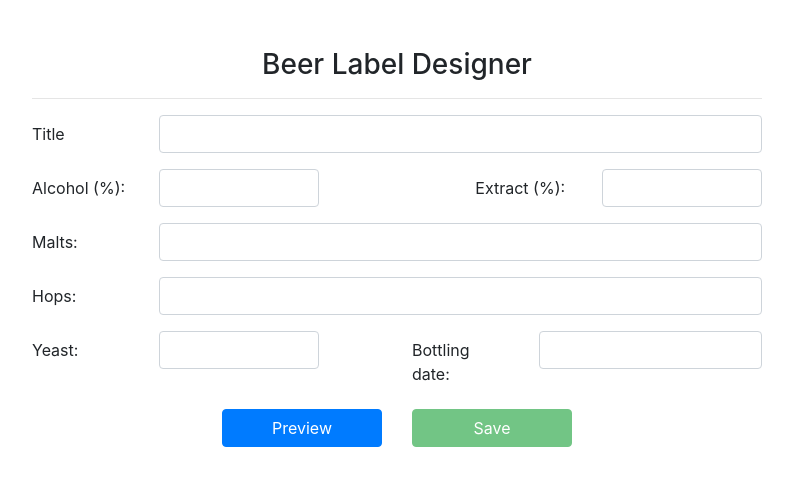
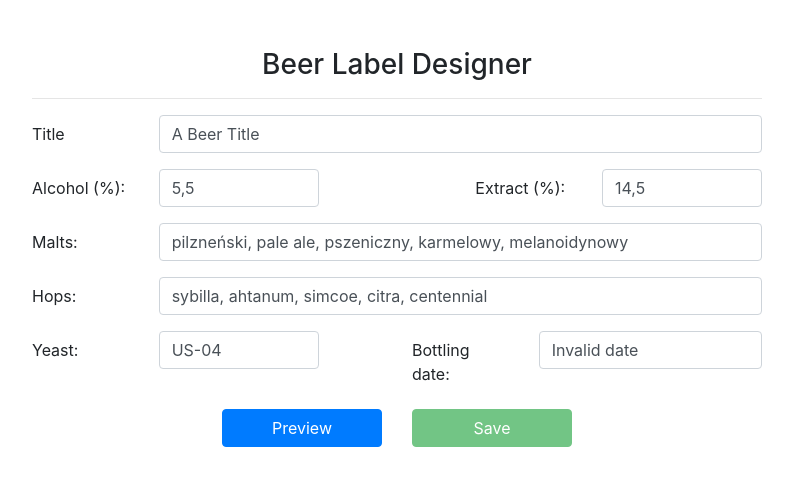
Before and after one commit to owfilip/beerlabel, an Angular app: page / in a window 1280 px wide. Shown: the top 486 px of the page, without its empty margins (243-1036 px from the left). Built offline with nearby package versions, Linux system fonts and the light colour scheme.

Commit message:
Added form submit

```diff
--- a/src/app/app.module.ts
+++ b/src/app/app.module.ts
@@ -1,4 +1,5 @@
 import { BrowserModule } from '@angular/platform-browser';
+import { FormsModule } from '@angular/forms';
 import { RouterModule, Routes } from '@angular/router';
 import { NgModule } from '@angular/core';
 import { BsDatepickerModule } from 'ngx-bootstrap/datepicker';
@@ -22,6 +23,7 @@ const appRoutes: Routes = [
   ],
   imports: [
     BrowserModule,
+    FormsModule,
     RouterModule.forRoot(appRoutes),
     BsDatepickerModule.forRoot()
   ],
--- a/src/app/designer.component.html
+++ b/src/app/designer.component.html
@@ -5,48 +5,48 @@
     <hr>
     <div class="row">
       <div class="col">
-        <form>
+        <form (ngSubmit)="onSubmit()" #f="ngForm" >
           <div class="form-group row">
             <label for="title" class="col-2 col-form-label">Title</label>
             <div class="col-10">
-              <input type="text" name="title" id="title" required class="form-control">
+              <input type="text" ngModel name="title" id="title" required class="form-control">
             </div>
           </div>
           <div class="form-group row">
             <label for="alcohol" class="col-2 col-form-label">Alcohol (%):</label>
             <div class="col-3">
-              <input type="text" name="alcohol" id="alcohol" required class="form-control">
+              <input type="text" ngModel name="alcohol" id="alcohol" required class="form-control">
             </div>
             <label for="extract" class="col-2 col-form-label offset-2">Extract (%):</label>
             <div class="col-3">
-              <input type="text" name="extract" id="extract" required class="form-control">
+              <input type="text" ngModel name="extract" id="extract" required class="form-control">
             </div>
           </div>
           <div class="form-group row">
             <label for="malts" class="col-2 col-form-label">Malts:</label>
             <div class="col-10">
-              <input type="text" name="malts" id="malts" required class="form-control">
+              <input type="text" ngModel name="malts" id="malts" required class="form-control">
             </div>
           </div>
           <div class="form-group row">
             <label class="col-2 col-form-label" for="hops">Hops:</label>
             <div class="col-10">
-              <input type="text" name="hops" id="hops" required class="form-control">
+              <input type="text" ngModel name="hops" id="hops" required class="form-control">
             </div>
           </div>
           <div class="form-group row">
             <label for="yeast" class="col-2 col-form-label">Yeast:</label>
             <div class="col-3">
-              <input type="text" name="yeast" id="yeast" required class="form-control">
+              <input type="text" ngModel name="yeast" id="yeast" required class="form-control">
             </div>
             <label for="bottlingDate" class="col-2 col-form-label offset-1">Bottling date:</label>
             <div class="col-4">
-              <input type="text" class="form-control" bsDatepicker required>
+              <input type="text" ngModel name="bottlingDate" class="form-control" bsDatepicker required>
             </div>
           </div>
           <div class="row">
             <div class="col-3 offset-3">
-              <button type="submit" (click)="onSubmit()" class="btn btn-primary btn-block">Preview</button>
+              <button type="submit" class="btn btn-primary btn-block">Preview</button>
             </div>
             <div class="col-3">
               <button type="button" class="btn btn-success btn-block" disabled>Save</button>
--- a/src/app/designer.component.ts
+++ b/src/app/designer.component.ts
@@ -1,19 +1,61 @@
-import { Component, OnInit } from '@angular/core';
+import { Component, OnInit, ViewChild, OnDestroy, AfterViewInit, AfterContentInit, AfterContentChecked } from '@angular/core';
 import { Router } from '@angular/router';
+import { NgForm } from '@angular/forms';
+import { DataService } from './services/data.service';
+import { LabelDetails } from './models/label-details.model';
+import { Subscription } from 'rxjs';
 
 @Component({
   selector: 'app-designer',
   templateUrl: './designer.component.html',
   styleUrls: ['./designer.component.css']
 })
-export class DesignerComponent implements OnInit {
+export class DesignerComponent implements OnInit, OnDestroy {
+  @ViewChild('f') previewForm: NgForm;
+  private fetchLabelSubscription: Subscription;
+  private labelDetails2: LabelDetails;
 
-  constructor(private router: Router) { }
+  constructor(private router: Router, private dataService: DataService) { }
 
   ngOnInit() {
+    // let labelDetails2: LabelDetails;
+    this.fetchLabelSubscription = this.dataService.fetchLabel().subscribe(labelDetails => {
+      console.log(labelDetails);
+      this.labelDetails2 = labelDetails;
+      setTimeout(() => {
+        this.initForm();
+      }, 0);
+    });
+  }
+
+  private initForm() {
+    this.previewForm.setValue({
+      title: this.labelDetails2.title,
+      alcohol: this.labelDetails2.alcohol,
+      extract: this.labelDetails2.extract,
+      malts: this.labelDetails2.malts,
+      hops: this.labelDetails2.hops,
+      yeast: this.labelDetails2.yeast,
+      bottlingDate: this.labelDetails2.bottlingDate
+    });
   }
 
   onSubmit() {
+    const labelDetails = new LabelDetails();
+
+    labelDetails.title = this.previewForm.value.title;
+    labelDetails.alcohol = this.previewForm.value.alcohol;
+    labelDetails.extract = this.previewForm.value.extract;
+    labelDetails.malts = this.previewForm.value.malts;
+    labelDetails.hops = this.previewForm.value.hops;
+    labelDetails.yeast = this.previewForm.value.yeast;
+    labelDetails.bottlingDate = this.previewForm.value.bottlingDate;
+
+    this.dataService.saveLabel(labelDetails);
     this.router.navigate(['/preview']);
   }
+
+  ngOnDestroy(): void {
+    this.fetchLabelSubscription.unsubscribe();
+  }
 }
--- a/src/app/services/data.service.ts
+++ b/src/app/services/data.service.ts
@@ -1,6 +1,6 @@
 import { Injectable } from '@angular/core';
 import { LabelDetails } from '../models/label-details.model';
-import { Observable, Subject, BehaviorSubject } from 'rxjs';
+import { Observable, BehaviorSubject } from 'rxjs';
 
 @Injectable({
   providedIn: 'root'
```
Also changed, not shown: 1 other file (tests, documents, lock files or other folders).
